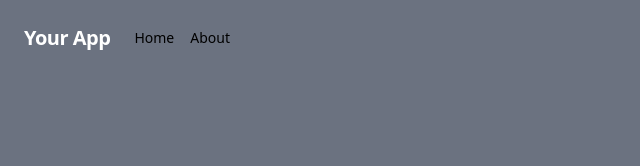
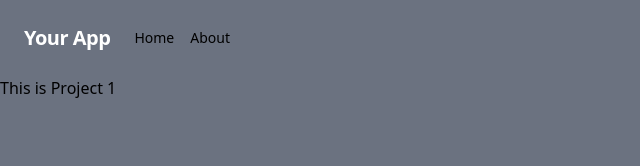
Before and after one commit to amaraladil/vue-portfolio, a Vue app: page /projects/1 in a window 1280 px wide. Shown: the top 166 px of the page, without its empty margins (0-640 px from the left). Built offline with nearby package versions, Linux system fonts and the light colour scheme.

Commit message:
Refactor ProjectView.vue to add transition animation

```diff
--- a/src/views/ProjectView.vue
+++ b/src/views/ProjectView.vue
@@ -1,10 +1,14 @@
 <template>
-  <div class="project1">
-    <h1 class="transition-opacity duration-10000 opacity-0 animate from-left to-right">
-      This is Project 1 {{ $route.params.projectId }}
-    </h1>
-    <!-- Add your layout here -->
-  </div>
+  <Transition appear
+    name="slide-right"
+    :duration="550">
+    <div class="project">
+      <h1>
+        This is Project {{ $route.params.projectId }}
+      </h1>
+      <!-- Add your layout here -->
+    </div>
+  </Transition>
 </template>
 
 <script>
@@ -25,5 +29,18 @@ export default {
 </script>
 
 <style scoped>
-/* Add your styles here */
+.slide-right-enter-active,
+.slide-right-leave-active {
+  transition: all 0.25s ease-out;
+}
+
+.slide-right-enter-from {
+  opacity: 0;
+  transform: translateX(-30px);
+}
+
+.slide-right-leave-to {
+  opacity: 0;
+  transform: translateX(30px);
+}
 </style>
```
